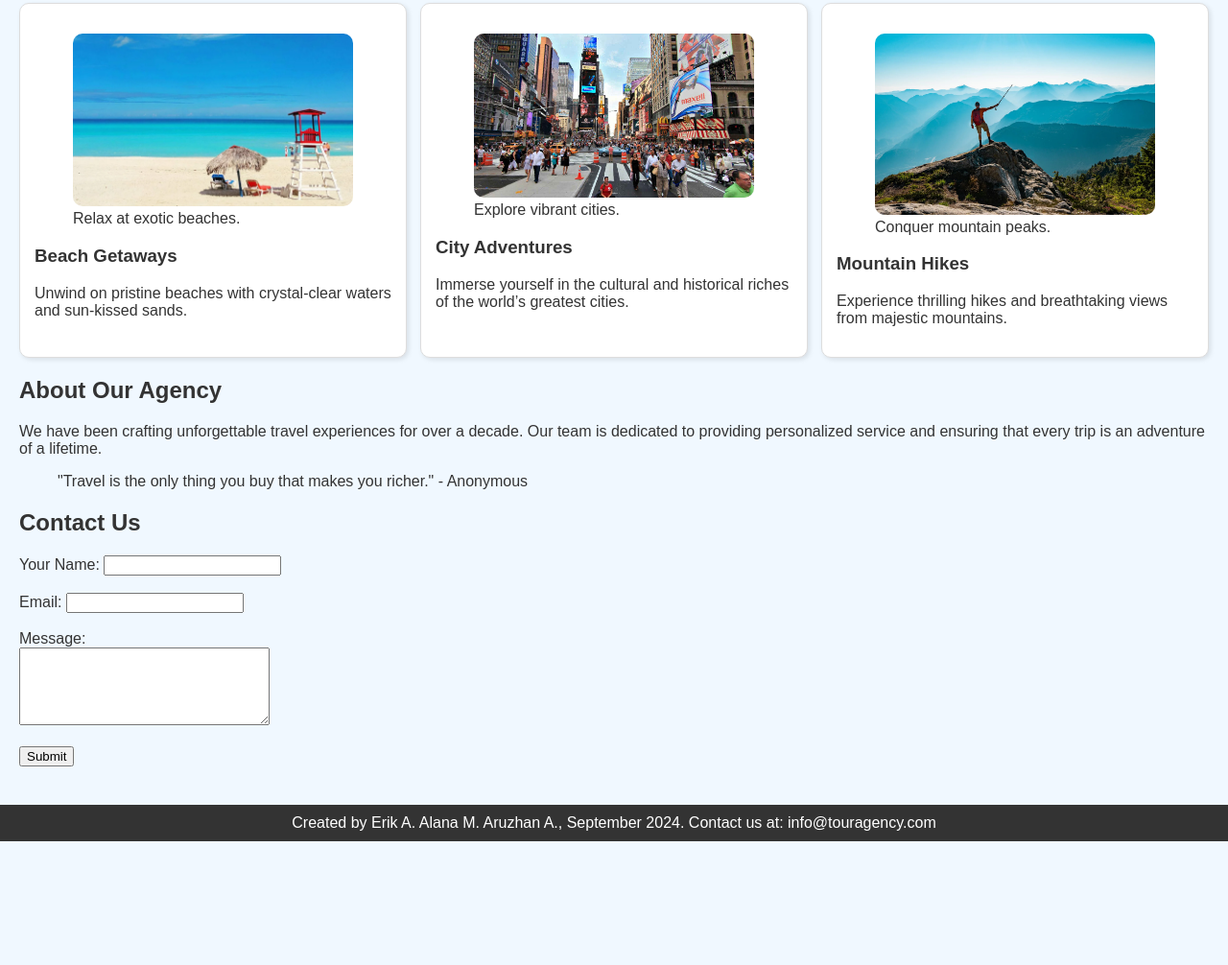
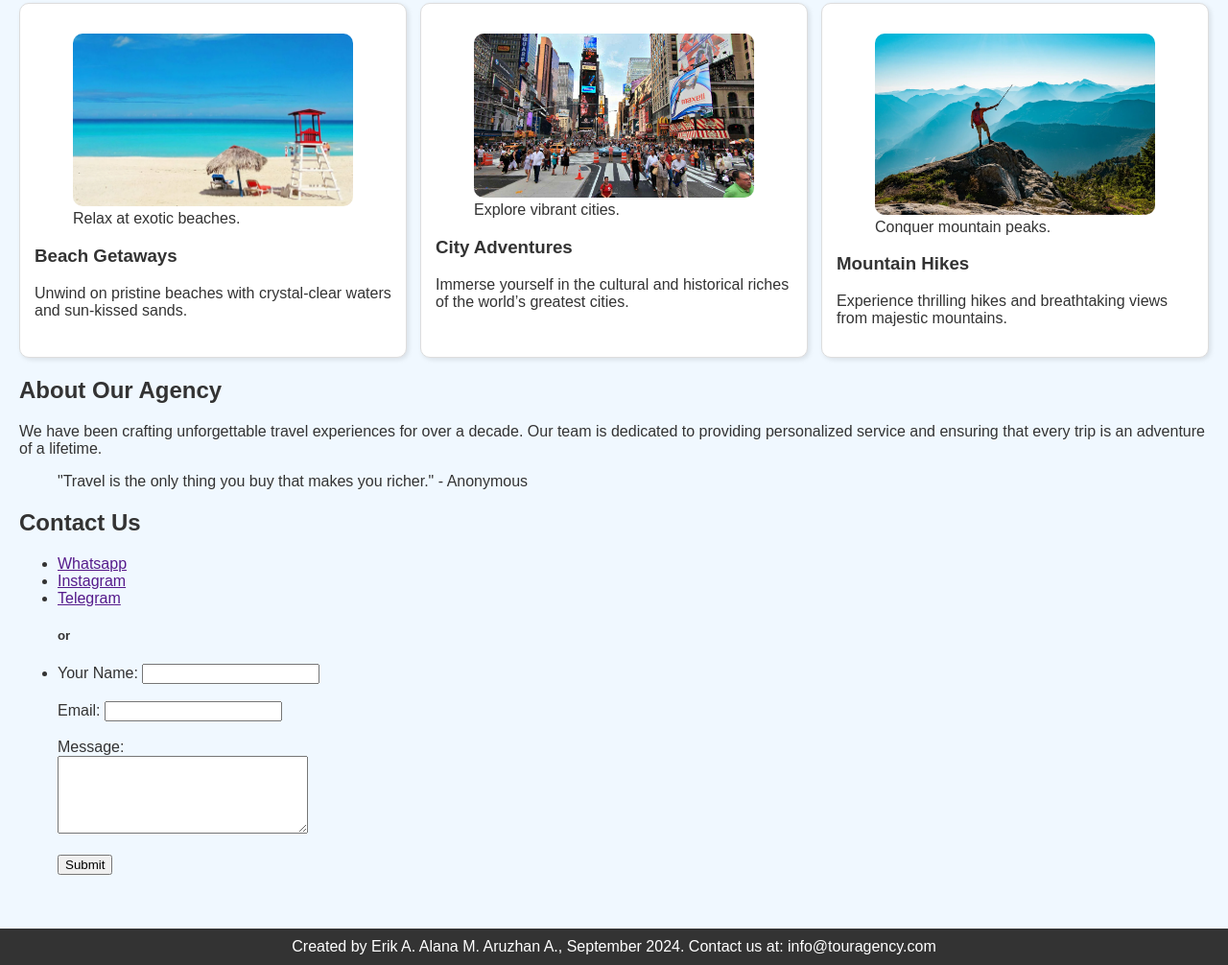
Before and after one commit to Bewin-btw/tour_agency, a plain HTML site: page index.html in a window 1280 px wide. Shown: the part 329-1335 px from the top of the page at 96% size. Before the commit the page ends 1206 px from the top, so only its background shows below. Drawn offline with Linux system fonts and the light colour scheme.

Commit message:
contact us

```diff
--- a/index.html
+++ b/index.html
@@ -1,5 +1,6 @@
 <!DOCTYPE html>
 <html lang="en">
+
 <head>
     <meta charset="UTF-8">
     <meta name="viewport" content="width=device-width, initial-scale=1.0">
@@ -11,31 +12,38 @@
             color: #333;
             margin: 0;
         }
+
         header {
             background-color: #000000;
             color: white;
             padding: 10px;
             text-align: center;
         }
-        header h1{
+
+        header h1 {
             margin-bottom: 5px;
         }
-        header h4{
+
+        header h4 {
             margin-top: 0px;
             color: rgb(54, 58, 58);
         }
+
         nav a {
             margin: 10px;
             color: white;
             text-decoration: none;
         }
+
         main {
             padding: 20px;
         }
+
         .tour-types {
             display: flex;
             justify-content: space-between;
         }
+
         .tour {
             width: 30%;
             background-color: #fff;
@@ -44,10 +52,12 @@
             border-radius: 10px;
             box-shadow: 2px 2px 5px rgba(0, 0, 0, 0.1);
         }
+
         figure img {
             width: 100%;
             border-radius: 10px;
         }
+
         footer {
             background-color: #333;
             color: white;
@@ -55,11 +65,13 @@
             padding: 10px;
             margin-top: 20px;
         }
-        .rc{
+
+        .rc {
             color: honeydew;
         }
     </style>
 </head>
+
 <body>
 
     <header>
@@ -75,7 +87,8 @@
     <main>
         <section id="intro">
             <h2>Choose Your Dream Vacation</h2>
-        <p>Discover breathtaking destinations and tailor-made tours to suit your needs. Whether you're looking for relaxation, adventure, or cultural immersion, we have something for everyone.</p>
+            <p>Discover breathtaking destinations and tailor-made tours to suit your needs. Whether you're looking for
+                relaxation, adventure, or cultural immersion, we have something for everyone.</p>
         </section>
 
         <section id="tour-examples">
@@ -110,12 +123,19 @@
 
         <section id="about">
             <h2>About Our Agency</h2>
-        <p>We have been crafting unforgettable travel experiences for over a decade. Our team is dedicated to providing personalized service and ensuring that every trip is an adventure of a lifetime.</p>
+            <p>We have been crafting unforgettable travel experiences for over a decade. Our team is dedicated to
+                providing personalized service and ensuring that every trip is an adventure of a lifetime.</p>
             <blockquote>"Travel is the only thing you buy that makes you richer." - Anonymous</blockquote>
         </section>
 
         <section id="contact">
             <h2>Contact Us</h2>
+            <ul>
+                <li><a href="">Whatsapp</a></li>
+                <li><a href="">Instagram</a></li>
+                <li><a href="">Telegram</a></li>
+                <h5>or</h5>
+                <li>
                     <form action="/submit">
                         <label for="name">Your Name:</label>
                         <input type="text" id="name" name="name" required><br><br>
@@ -128,6 +148,8 @@
 
                         <input type="submit" value="Submit">
                     </form>
+                </li>
+            </ul>
         </section>
     </main>
 
@@ -136,4 +158,5 @@
     </footer>
 
 </body>
+
 </html>
```
Also changed, not shown: destinations.html (+1 -1 lines). Lines whose indentation alone changed are shown as unchanged.
